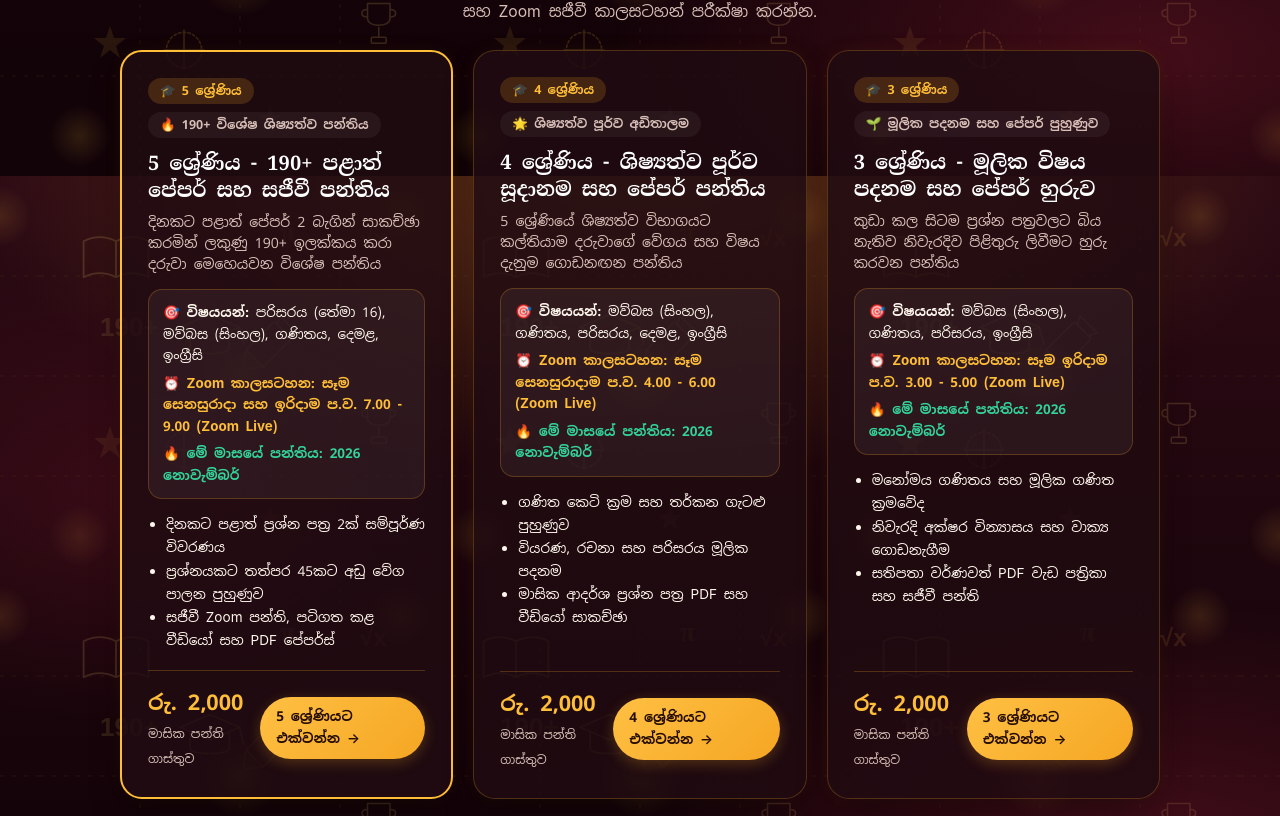
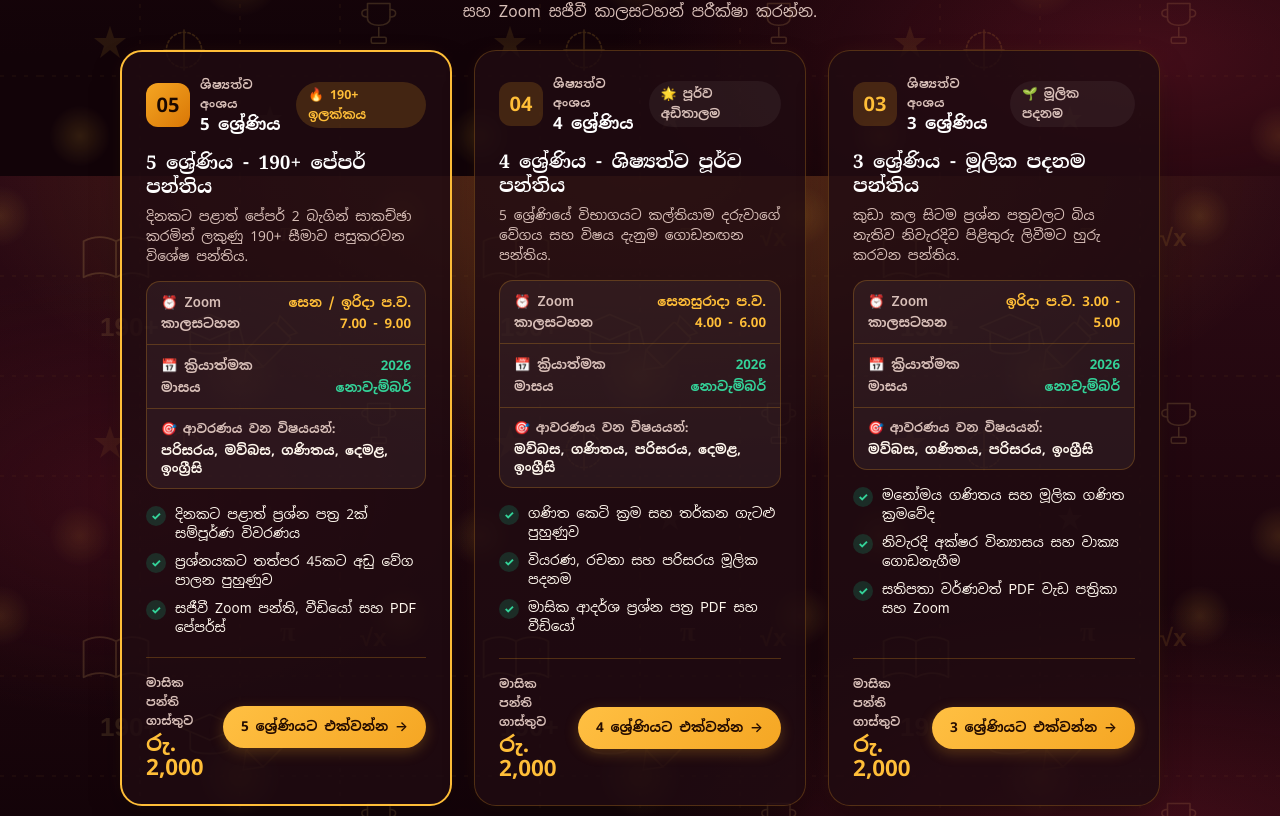
Before and after one commit to rashankawishka91-boop/Paha_Dinanana_Hapannu, a Next.js app: page / in a window 1280 px wide. Shown: the part 1424-2240 px from the top of the page. Built offline with nearby package versions, Linux system fonts and the light colour scheme.

Commit message:
style(home): redesign Complete Grade Details & Class Schedules cards with clean symmetrical layout

```diff
--- a/app/page.js
+++ b/app/page.js
@@ -48,14 +48,15 @@ export default function Home() {
   const GRADE_DETAILS = [
     {
       grade: 5,
-      badge: isSi ? "🔥 190+ විශේෂ ශිෂ්‍යත්ව පන්තිය" : "🔥 190+ Scholarship Target Class",
-      title: isSi ? "5 ශ්‍රේණිය - 190+ පළාත් පේපර් සහ සජීවී පන්තිය" : "Grade 5 - 190+ Provincial Papers & Live Class",
+      shortTag: isSi ? "🔥 190+ ඉලක්කය" : "🔥 190+ Target",
+      title: isSi ? "5 ශ්‍රේණිය - 190+ පේපර් පන්තිය" : "Grade 5 - 190+ Paper Class",
       subtitle: isSi
-        ? "දිනකට පළාත් පේපර් 2 බැගින් සාකච්ඡා කරමින් ලකුණු 190+ ඉලක්කය කරා දරුවා මෙහෙයවන විශේෂ පන්තිය"
-        : "Discussing 2 provincial papers daily to guide students past the 190+ marks milestone",
+        ? "දිනකට පළාත් පේපර් 2 බැගින් සාකච්ඡා කරමින් ලකුණු 190+ සීමාව පසුකරවන විශේෂ පන්තිය."
+        : "Discussing 2 provincial papers daily to guide students past the 190+ marks milestone.",
       subjects: isSi
-        ? "පරිසරය (තේමා 16), මව්බස (සිංහල), ගණිතය, දෙමළ, ඉංග්‍රීසි"
-        : "Environment (16 Themes), Sinhala, Mathematics, Tamil, English",
+        ? "පරිසරය, මව්බස, ගණිතය, දෙමළ, ඉංග්‍රීසි"
+        : "Environment, Sinhala, Math, Tamil, English",
+      scheduleShort: isSi ? "සෙන / ඉරිදා ප.ව. 7.00 - 9.00" : "Sat & Sun · 7:00 PM - 9:00 PM",
       schedule: isSi
         ? "සෑම සෙනසුරාදා සහ ඉරිදාම ප.ව. 7.00 - 9.00 (Zoom Live)"
         : "Every Saturday & Sunday 7:00 PM - 9:00 PM (Zoom Live)",
@@ -64,24 +65,25 @@ export default function Home() {
         ? [
             "දිනකට පළාත් ප්‍රශ්න පත්‍ර 2ක් සම්පූර්ණ විවරණය",
             "ප්‍රශ්නයකට තත්පර 45කට අඩු වේග පාලන පුහුණුව",
-            "සජීවී Zoom පන්ති, පටිගත කළ වීඩියෝ සහ PDF පේපර්ස්"
+            "සජීවී Zoom පන්ති, වීඩියෝ සහ PDF පේපර්ස්"
           ]
         : [
             "2 Provincial papers fully discussed daily",
             "Under 45-second per question speed training",
-            "Live Zoom classes, recorded videos & printable PDFs"
+            "Live Zoom classes, recorded videos & PDFs"
           ]
     },
     {
       grade: 4,
-      badge: isSi ? "🌟 ශිෂ්‍යත්ව පූර්ව අඩිතාලම" : "🌟 Pre-Scholarship Foundation",
-      title: isSi ? "4 ශ්‍රේණිය - ශිෂ්‍යත්ව පූර්ව සූදානම සහ පේපර් පන්තිය" : "Grade 4 - Pre-Scholarship Foundation & Paper Class",
+      shortTag: isSi ? "🌟 පූර්ව අඩිතාලම" : "🌟 Pre-Scholarship",
+      title: isSi ? "4 ශ්‍රේණිය - ශිෂ්‍යත්ව පූර්ව පන්තිය" : "Grade 4 - Pre-Scholarship Class",
       subtitle: isSi
-        ? "5 ශ්‍රේණියේ ශිෂ්‍යත්ව විභාගයට කල්තියාම දරුවාගේ වේගය සහ විෂය දැනුම ගොඩනඟන පන්තිය"
-        : "Building early exam speed and 5-subject mastery ahead of Grade 5 scholarship",
+        ? "5 ශ්‍රේණියේ විභාගයට කල්තියාම දරුවාගේ වේගය සහ විෂය දැනුම ගොඩනඟන පන්තිය."
+        : "Building early exam speed and 5-subject mastery ahead of Grade 5 scholarship.",
       subjects: isSi
-        ? "මව්බස (සිංහල), ගණිතය, පරිසරය, දෙමළ, ඉංග්‍රීසි"
-        : "Sinhala, Mathematics, Environment, Tamil, English",
+        ? "මව්බස, ගණිතය, පරිසරය, දෙමළ, ඉංග්‍රීසි"
+        : "Sinhala, Math, Environment, Tamil, English",
+      scheduleShort: isSi ? "සෙනසුරාදා ප.ව. 4.00 - 6.00" : "Every Saturday · 4:00 PM - 6:00 PM",
       schedule: isSi
         ? "සෑම සෙනසුරාදාම ප.ව. 4.00 - 6.00 (Zoom Live)"
         : "Every Saturday 4:00 PM - 6:00 PM (Zoom Live)",
@@ -90,24 +92,25 @@ export default function Home() {
         ? [
             "ගණිත කෙටි ක්‍රම සහ තර්කන ගැටළු පුහුණුව",
             "වියරණ, රචනා සහ පරිසරය මූලික පදනම",
-            "මාසික ආදර්ශ ප්‍රශ්න පත්‍ර PDF සහ වීඩියෝ සාකච්ඡා"
+            "මාසික ආදර්ශ ප්‍රශ්න පත්‍ර PDF සහ වීඩියෝ"
           ]
         : [
             "Math shortcuts and logical problem solving",
-            "Grammar, essay writing & environmental studies foundation",
-            "Monthly model paper PDFs and video discussions"
+            "Grammar, essay & environmental foundation",
+            "Monthly model paper PDFs & video lessons"
           ]
     },
     {
       grade: 3,
-      badge: isSi ? "🌱 මූලික පදනම සහ පේපර් පුහුණුව" : "🌱 Primary Foundation & Practice",
-      title: isSi ? "3 ශ්‍රේණිය - මූලික විෂය පදනම සහ පේපර් හුරුව" : "Grade 3 - Core Curriculum Foundation & Paper Practice",
+      shortTag: isSi ? "🌱 මූලික පදනම" : "🌱 Core Foundation",
+      title: isSi ? "3 ශ්‍රේණිය - මූලික පදනම පන්තිය" : "Grade 3 - Foundation Class",
       subtitle: isSi
-        ? "කුඩා කල සිටම ප්‍රශ්න පත්‍රවලට බිය නැතිව නිවැරදිව පිළිතුරු ලිවීමට හුරු කරවන පන්තිය"
-        : "Training young learners to read, understand, and answer exam papers confidently",
+        ? "කුඩා කල සිටම ප්‍රශ්න පත්‍රවලට බිය නැතිව නිවැරදිව පිළිතුරු ලිවීමට හුරු කරවන පන්තිය."
+        : "Training young learners to read, understand, and answer exam papers confidently.",
       subjects: isSi
-        ? "මව්බස (සිංහල), ගණිතය, පරිසරය, ඉංග්‍රීසි"
-        : "Sinhala, Mathematics, Environment, English",
+        ? "මව්බස, ගණිතය, පරිසරය, ඉංග්‍රීසි"
+        : "Sinhala, Math, Environment, English",
+      scheduleShort: isSi ? "ඉරිදා ප.ව. 3.00 - 5.00" : "Every Sunday · 3:00 PM - 5:00 PM",
       schedule: isSi
         ? "සෑම ඉරිදාම ප.ව. 3.00 - 5.00 (Zoom Live)"
         : "Every Sunday 3:00 PM - 5:00 PM (Zoom Live)",
@@ -116,12 +119,12 @@ export default function Home() {
         ? [
             "මනෝමය ගණිතය සහ මූලික ගණිත ක්‍රමවේද",
             "නිවැරදි අක්ෂර වින්‍යාසය සහ වාක්‍ය ගොඩනැගීම",
-            "සතිපතා වර්ණවත් PDF වැඩ පත්‍රිකා සහ සජීවී පන්ති"
+            "සතිපතා වර්ණවත් PDF වැඩ පත්‍රිකා සහ Zoom"
           ]
         : [
             "Mental math and core arithmetic concepts",
-            "Accurate spelling and sentence construction",
-            "Weekly printable PDF worksheets and live classes"
+            "Accurate spelling and sentence building",
+            "Weekly printable PDF worksheets & Zoom"
           ]
     }
   ];
@@ -887,91 +890,217 @@ export default function Home() {
           <div
             style={{
               display: "grid",
-              gridTemplateColumns: "repeat(auto-fit, minmax(310px, 1fr))",
-              gap: "20px"
+              gridTemplateColumns: "repeat(auto-fit, minmax(300px, 1fr))",
+              gap: "22px",
+              alignItems: "stretch"
             }}
           >
             {GRADE_DETAILS.map(g => {
               const gFolders = validFolders.filter(f => Number(f.grade) === g.grade);
               const curFolder = gFolders.find(f => f.isCurrentMonth) || gFolders[0];
+              const isPrimaryGrade = g.grade === 5;
 
               return (
-                <div
+                <article
                   key={g.grade}
                   className="clean-card"
                   style={{
-                    border: g.grade === 5 ? "2px solid var(--h-gold)" : "1px solid var(--h-line)",
+                    border: isPrimaryGrade ? "2px solid var(--h-gold)" : "1px solid var(--h-line)",
+                    padding: "24px",
                     display: "flex",
                     flexDirection: "column",
-                    justifyContent: "space-between"
+                    justifyContent: "space-between",
+                    position: "relative",
+                    overflow: "hidden"
                   }}
                 >
+                  {/* Top Section */}
                   <div>
-                    <div style={{ display: "flex", justifyContent: "space-between", alignItems: "center", gap: "8px", marginBottom: "12px", flexWrap: "wrap" }}>
-                      <span className="clean-pill gold">
-                        🎓 {isSi ? `${g.grade} ශ්‍රේණිය` : `Grade ${g.grade}`}
-                      </span>
-                      <span className="clean-pill sub">
-                        {g.badge}
+                    {/* 1. Card Header Row: Number Badge + Short Tag */}
+                    <div
+                      style={{
+                        display: "flex",
+                        justifyContent: "space-between",
+                        alignItems: "center",
+                        gap: "10px",
+                        marginBottom: "16px"
+                      }}
+                    >
+                      <div style={{ display: "flex", alignItems: "center", gap: "10px" }}>
+                        <div
+                          style={{
+                            width: "44px",
+                            height: "44px",
+                            borderRadius: "12px",
+                            background: isPrimaryGrade
+                              ? "linear-gradient(135deg, #f5a623, #d97706)"
+                              : "var(--h-gold-bg)",
+                            color: isPrimaryGrade ? "#1a0800" : "var(--h-gold)",
+                            display: "grid",
+                            placeItems: "center",
+                            fontWeight: 800,
+                            fontSize: "1.25rem",
+                            flexShrink: 0
+                          }}
+                        >
+                          0{g.grade}
+                        </div>
+                        <div>
+                          <div style={{ fontSize: "0.75rem", color: "var(--h-muted)", fontWeight: 700, textTransform: "uppercase", letterSpacing: "0.04em" }}>
+                            {isSi ? "ශිෂ්‍යත්ව අංශය" : "Primary Level"}
+                          </div>
+                          <div style={{ fontSize: "1.05rem", fontWeight: 800, color: "var(--h-heading)", lineHeight: 1.2 }}>
+                            {isSi ? `${g.grade} ශ්‍රේණිය` : `Grade ${g.grade}`}
+                          </div>
+                        </div>
+                      </div>
+
+                      <span className={`clean-pill ${isPrimaryGrade ? "gold" : "sub"}`}>
+                        {g.shortTag}
                       </span>
                     </div>
 
-                    <h3 style={{ fontSize: "1.25rem", color: "var(--h-heading)", margin: "0 0 8px", lineHeight: 1.35 }}>
-                      {g.title}
-                    </h3>
-                    <p style={{ fontSize: "0.88rem", color: "var(--h-muted)", margin: "0 0 14px", lineHeight: 1.5 }}>
-                      {g.subtitle}
-                    </p>
+                    {/* 2. Fixed-Height Title & Subtitle */}
+                    <div style={{ minHeight: "86px", marginBottom: "14px" }}>
+                      <h3 style={{ fontSize: "1.18rem", color: "var(--h-heading)", margin: "0 0 6px", lineHeight: 1.3 }}>
+                        {g.title}
+                      </h3>
+                      <p style={{ fontSize: "0.86rem", color: "var(--h-muted)", margin: 0, lineHeight: 1.48 }}>
+                        {g.subtitle}
+                      </p>
+                    </div>
 
+                    {/* 3. Structured 3-Row Schedule & Info Table */}
                     <div
                       style={{
                         background: "var(--h-panel2)",
                         border: "1px solid var(--h-line)",
                         borderRadius: "14px",
-                        padding: "12px 14px",
-                        marginBottom: "14px",
-                        fontSize: "0.84rem"
+                        marginBottom: "16px",
+                        overflow: "hidden",
+                        fontSize: "0.83rem"
                       }}
                     >
-                      <div style={{ marginBottom: "6px", color: "var(--h-ink)" }}>
-                        🎯 <b>{isSi ? "විෂයයන්:" : "Subjects:"}</b> {g.subjects}
+                      <div
+                        style={{
+                          display: "flex",
+                          justifyContent: "space-between",
+                          alignItems: "center",
+                          padding: "10px 14px",
+                          borderBottom: "1px solid var(--h-line)",
+                          gap: "8px"
+                        }}
+                      >
+                        <span style={{ color: "var(--h-muted)", fontWeight: 600 }}>
+                          ⏰ {isSi ? "Zoom කාලසටහන" : "Zoom Time"}
+                        </span>
+                        <strong style={{ color: "var(--h-gold)", textAlign: "right" }}>
+                          {g.scheduleShort}
+                        </strong>
                       </div>
-                      <div style={{ marginBottom: "6px", color: "var(--h-gold)", fontWeight: 700 }}>
-                        ⏰ <b>{isSi ? "Zoom කාලසටහන:" : "Zoom Schedule:"}</b> {g.schedule}
+
+                      <div
+                        style={{
+                          display: "flex",
+                          justifyContent: "space-between",
+                          alignItems: "center",
+                          padding: "10px 14px",
+                          borderBottom: "1px solid var(--h-line)",
+                          gap: "8px"
+                        }}
+                      >
+                        <span style={{ color: "var(--h-muted)", fontWeight: 600 }}>
+                          📅 {isSi ? "ක්‍රියාත්මක මාසය" : "Active Month"}
+                        </span>
+                        <strong style={{ color: "var(--h-green)", textAlign: "right" }}>
+                          {curFolder ? curFolder.month : "2026 නොවැම්බර්"}
+                        </strong>
                       </div>
-                      {curFolder && (
-                        <div style={{ color: "var(--h-green)", fontWeight: 700 }}>
-                          🔥 <b>{isSi ? "මේ මාසයේ පන්තිය:" : "Current Month:"}</b> {curFolder.month}
-                        </div>
-                      )}
+
+                      <div
+                        style={{
+                          padding: "10px 14px",
+                          display: "flex",
+                          flexDirection: "column",
+                          gap: "3px"
+                        }}
+                      >
+                        <span style={{ color: "var(--h-muted)", fontWeight: 600, fontSize: "0.78rem" }}>
+                          🎯 {isSi ? "ආවරණය වන විෂයයන්:" : "Covered Subjects:"}
+                        </span>
+                        <strong style={{ color: "var(--h-ink)", fontSize: "0.83rem", lineHeight: 1.35 }}>
+                          {g.subjects}
+                        </strong>
+                      </div>
                     </div>
 
-                    <ul style={{ margin: "0 0 18px", paddingLeft: "18px", fontSize: "0.85rem", color: "var(--h-ink)", lineHeight: 1.7 }}>
+                    {/* 4. Uniform 3 Checkmark Feature Rows */}
+                    <div style={{ display: "flex", flexDirection: "column", gap: "9px", marginBottom: "20px" }}>
                       {g.features.map((feat, idx) => (
-                        <li key={idx}>{feat}</li>
+                        <div
+                          key={idx}
+                          style={{
+                            display: "flex",
+                            alignItems: "flex-start",
+                            gap: "9px",
+                            fontSize: "0.85rem",
+                            color: "var(--h-ink)",
+                            lineHeight: 1.4
+                          }}
+                        >
+                          <span
+                            style={{
+                              width: "20px",
+                              height: "20px",
+                              borderRadius: "50%",
+                              background: "var(--h-green-bg)",
+                              color: "var(--h-green)",
+                              display: "grid",
+                              placeItems: "center",
+                              fontSize: "0.72rem",
+                              fontWeight: 800,
+                              flexShrink: 0,
+                              marginTop: "1px"
+                            }}
+                          >
+                            ✓
+                          </span>
+                          <span>{feat}</span>
+                        </div>
                       ))}
-                    </ul>
+                    </div>
                   </div>
 
-                  <div style={{ paddingTop: "14px", borderTop: "1px solid var(--h-line)", display: "flex", justifyContent: "space-between", alignItems: "center", gap: "10px" }}>
+                  {/* 5. Pinned Footer Bar: Monthly Fee + Register CTA */}
+                  <div
+                    style={{
+                      paddingTop: "16px",
+                      borderTop: "1px solid var(--h-line)",
+                      display: "flex",
+                      justifyContent: "space-between",
+                      alignItems: "center",
+                      gap: "12px",
+                      marginTop: "auto"
+                    }}
+                  >
                     <div>
-                      <div style={{ fontSize: "1.35rem", fontWeight: 800, color: "var(--h-gold)" }}>
+                      <small style={{ display: "block", fontSize: "0.74rem", color: "var(--h-muted)", fontWeight: 600 }}>
+                        {isSi ? "මාසික පන්ති ගාස්තුව" : "Monthly Class Fee"}
+                      </small>
+                      <div style={{ fontSize: "1.4rem", fontWeight: 800, color: "var(--h-gold)", lineHeight: 1.1 }}>
                         {isSi ? `රු. ${g.fee.toLocaleString()}` : `Rs. ${g.fee.toLocaleString()}`}
                       </div>
-                      <small style={{ fontSize: "0.76rem", color: "var(--h-muted)" }}>
-                        {isSi ? "මාසික පන්ති ගාස්තුව" : "Monthly Class Fee"}
-                      </small>
                     </div>
 
                     <Link
                       href="/login?mode=reg"
                       className="btn"
-                      style={{ fontSize: "0.85rem", padding: "9px 16px" }}
+                      style={{ fontSize: "0.85rem", padding: "10px 18px", whiteSpace: "nowrap" }}
                     >
                       {isSi ? `${g.grade} ශ්‍රේණියට එක්වන්න →` : `Join Grade ${g.grade} →`}
                     </Link>
                   </div>
-                </div>
+                </article>
               );
             })}
           </div>
```
